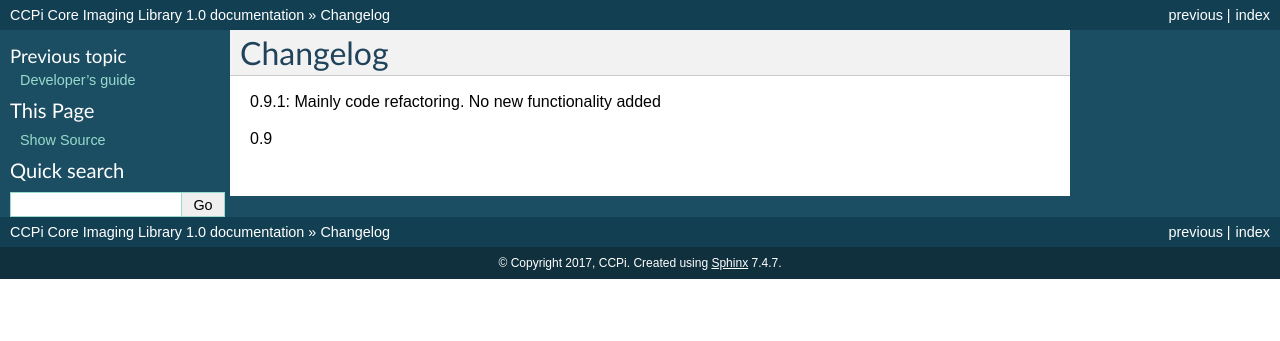
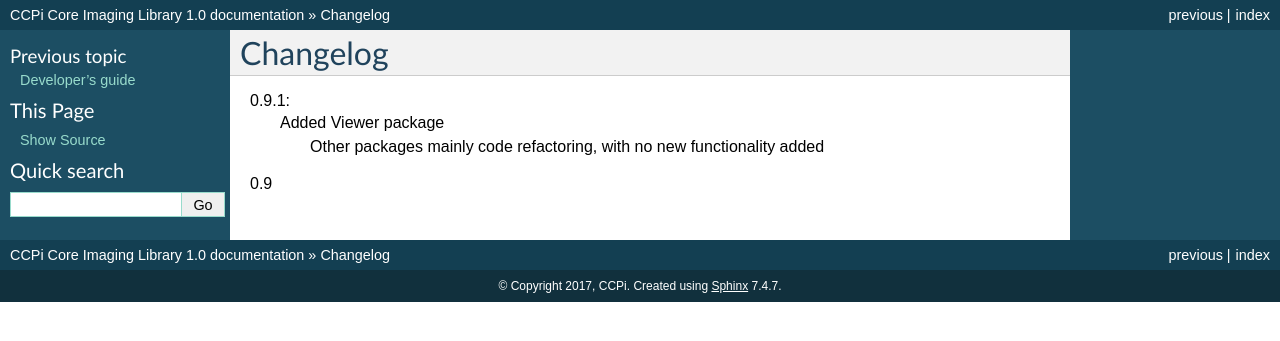
Before and after one commit to vais-ral/CIL-Docs, a Sphinx documentation site: the page built from docs/changelog.rst, in a window 1280 px wide. Shown: the top 341 px of the page. Built offline with Sphinx 7.4.7, drawn with Linux system fonts in a browser that asks for light colours.

Commit message:
add Viewer Package as addition to version 0.9.1

```diff
--- a/docs/changelog.rst
+++ b/docs/changelog.rst
@@ -1,6 +1,8 @@
 Changelog
 =========
 
-0.9.1: Mainly code refactoring. No new functionality added
+0.9.1:
+     Added Viewer package
+	 Other packages mainly code refactoring, with no new functionality added
 
 0.9
```
